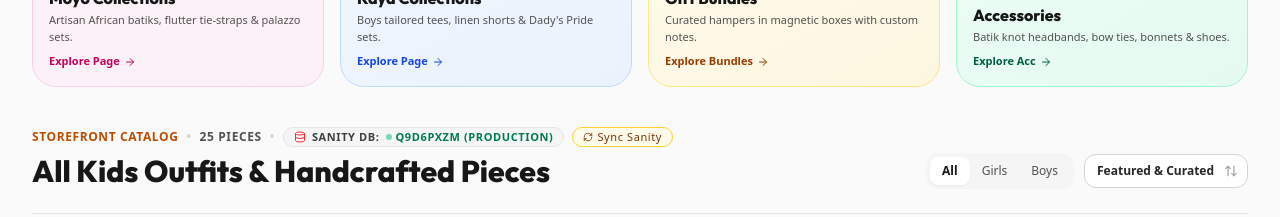
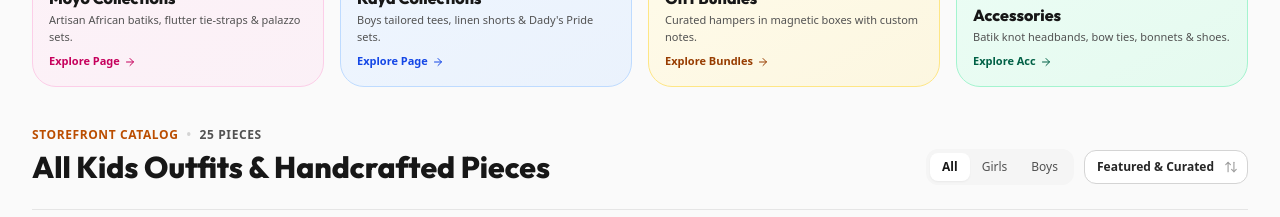
Before and after one commit to Julieth-Hassan/Rare-by-Kids-pro-app, a React (Vite) app: page / in a window 1280 px wide. Shown: the part 1100-1317 px from the top of the page. Built offline with nearby package versions, Linux system fonts and the light colour scheme; no server answers; a web font is replaced by a local one.

Commit message:
feat: add admin debug mode to product catalog
Introduce a hidden debug mode triggered by the ?admin=true query parameter to facilitate internal testing and storefront diagnostics.

```diff
--- a/src/components/ProductCatalog.tsx
+++ b/src/components/ProductCatalog.tsx
@@ -92,6 +92,24 @@ export const ProductCatalog: React.FC<ProductCatalogProps> = ({
   const [connectionStatus, setConnectionStatus] = useState<'loading' | 'connected' | 'error'>('loading');
   const [errorMessage, setErrorMessage] = useState<string | null>(null);
   const [lastSynced, setLastSynced] = useState<Date | null>(null);
+
+  // Check if admin/debug mode is activated via URL query param: ?admin=true
+  const [isAdmin, setIsAdmin] = useState<boolean>(() => {
+    if (typeof window !== 'undefined') {
+      const params = new URLSearchParams(window.location.search);
+      return params.get('admin') === 'true';
+    }
+    return false;
+  });
+
+  useEffect(() => {
+    const checkAdminParam = () => {
+      const params = new URLSearchParams(window.location.search);
+      setIsAdmin(params.get('admin') === 'true');
+    };
+    window.addEventListener('popstate', checkAdminParam);
+    return () => window.removeEventListener('popstate', checkAdminParam);
+  }, []);
 
   // Filters and Sorting State
   const [selectedGender, setSelectedGender] = useState<string>('all');
@@ -413,7 +431,9 @@ export const ProductCatalog: React.FC<ProductCatalogProps> = ({
             <span className="text-neutral-300">•</span>
             <span className="text-neutral-600">{filteredProducts.length} Pieces</span>
 
-            {/* Sanity Live Database Status Badge */}
+            {/* Sanity Live Database Status Badge & Sync Sanity Button (Visible ONLY if ?admin=true) */}
+            {isAdmin ? (
+              <>
                 <span className="text-neutral-300">•</span>
                 <div className="inline-flex items-center gap-1.5 px-2.5 py-0.5 rounded-full text-[11px] font-semibold bg-neutral-100 border border-neutral-200 text-neutral-700">
                   <Database className="w-3 h-3 text-red-500" />
@@ -424,7 +444,6 @@ export const ProductCatalog: React.FC<ProductCatalogProps> = ({
                   </span>
                 </div>
 
-            {/* Sync Sanity Button */}
                 <button
                   onClick={handleRefresh}
                   disabled={isSyncing}
@@ -434,6 +453,8 @@ export const ProductCatalog: React.FC<ProductCatalogProps> = ({
                   <RefreshCw className={`w-2.5 h-2.5 ${isSyncing ? 'animate-spin' : ''}`} />
                   <span>{isSyncing ? 'Syncing...' : 'Sync Sanity'}</span>
                 </button>
+              </>
+            ) : null}
           </div>
 
           <h2 className="text-2xl sm:text-3xl font-extrabold text-neutral-900 font-display">
```
Lines whose indentation alone changed are shown as unchanged.
